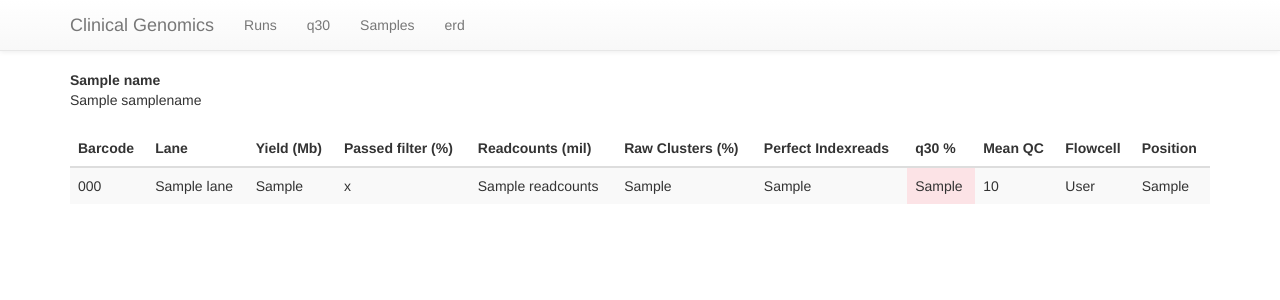
After one commit to Clinical-Genomics/clinstatweb, a Python web app: template clinstat/core/templates/sample.html in a window 1280 px wide. The commit adds this page. Shown: the top 300 px of the page. Run offline with Jinja, Linux system fonts and the light colour scheme; the template is opened without the code that fills it: most values are stand-ins (such as "Sample title", 1, 10 or a date in 2020); some libraries are stand-ins or nearby versions.

Commit message:
Added sample page

```diff
--- /dev/null
+++ b/clinstat/core/templates/macros.html
@@ -0,0 +1,9 @@
+{% macro q30class(q30_pct) %}
+{% if q30_pct|float < 60.0 %}
+q30ugly
+{% elif q30_pct|float < 90.0 %}
+q30bad
+{% else %}
+q30good
+{% endif %}
+{% endmacro %}
--- /dev/null
+++ b/clinstat/core/templates/sample.html
@@ -0,0 +1,58 @@
+{% extends 'base.html' %}
+{% block title %} Sample stats {% endblock title %}
+{% block main %}
+
+{% if samplename is not none %}
+<dl>
+    <dt>Sample name</dt>
+    <dd>{{ samplename }}</dd>
+    <dt></dt>
+    <dd></dd>
+    <dt></dt>
+    <dd></dd>
+</dl>
+{% endif %}
+
+<table id="q30table" class="table table-striped tablesorter">
+    <thead>
+    <tr>
+        {% if samplename is none %}
+        <th>Samplename</th>
+        {% endif %}
+        <th>Barcode</th>
+        <th>Lane</th>
+        <th>Yield (Mb)</th>
+        <th>Passed filter (%)</th>
+        <th>Readcounts (mil)</th>
+        <th>Raw Clusters (%)</th>
+        <th>Perfect Indexreads</th>
+        <th>q30 %</th>
+        <th>Mean QC</th>
+        <th>Flowcell</th>
+        <th>Position</th>
+    </tr>
+    </thead>
+    <tbody>
+    {% for row in out %}
+    {% set q30_pct = row['q30_bases_pct'] %}
+    {% from 'macros.html' import q30class %}
+    <tr>
+        {% if samplename is none %}
+        <td><a href="{{ url_for('.sample', samplename=row['samplename']) }}">{{ row['samplename'] }}</a></td>
+        {% endif %}
+        <td>{{ row['barcode'] }}</td>
+        <td>{{ row['lane'] }} </td>
+        <td>{{ row['yield_mb'] }}</td>
+        <td>{{ row['passed_filter_pct'] }}</td>
+        <td>{{ row['readcounts'] }}</td>
+        <td>{{ row['raw_clusters_per_lane_pct'] }}</td>
+        <td>{{ row['perfect_indexreads_pct'] }}</td>
+        <td class="{{ q30class(row['q30_bases_pct']) }}">{{ row['q30_bases_pct'] }}</td>
+        <td>{{ row['mean_quality_score'] }}</td>
+        <td>{{ row['flowcellname'] }}</td>
+        <td>{{ row['flowcell_pos'] }}</td>
+    </tr>
+    {% endfor %}
+    </tbody>
+</table>
+{% endblock main %}
--- a/clinstat/models.py
+++ b/clinstat/models.py
@@ -83,7 +83,7 @@ class Unaligned(db.Model):
     yield_mb = db.Column(db.Integer, nullable=True)
     passed_filter_pct = db.Column(db.Numeric(10,5), nullable=True)
     readcounts = db.Column(db.Integer, nullable=True)
-    raw_cluster_per_lane_pct = db.Column(db.Numeric(10,5), nullable=True)
+    raw_clusters_per_lane_pct = db.Column(db.Numeric(10,5), nullable=True)
     perfect_indexreads_pct = db.Column(db.Numeric(10,5), nullable=True)
     q30_bases_pct = db.Column(db.Numeric(10,5), nullable=True)
     mean_quality_score = db.Column(db.Numeric(10,5), nullable=True)
--- a/clinstat/templates/base.html
+++ b/clinstat/templates/base.html
@@ -23,6 +23,7 @@
         <ul class="nav navbar-nav">
           <li><a href="/">Runs</a></li>
           <li><a href="/q30">q30</a></li>
+          <li><a href="/sample">Samples</a></li>
           <li><a href="{{ url_for('static', filename='img/erd.png') }}">erd</a></li>
         </ul>
       </div><!--/.nav-collapse -->
```
Also changed, not shown: clinstat/core/views.py (+35 -1 lines).
